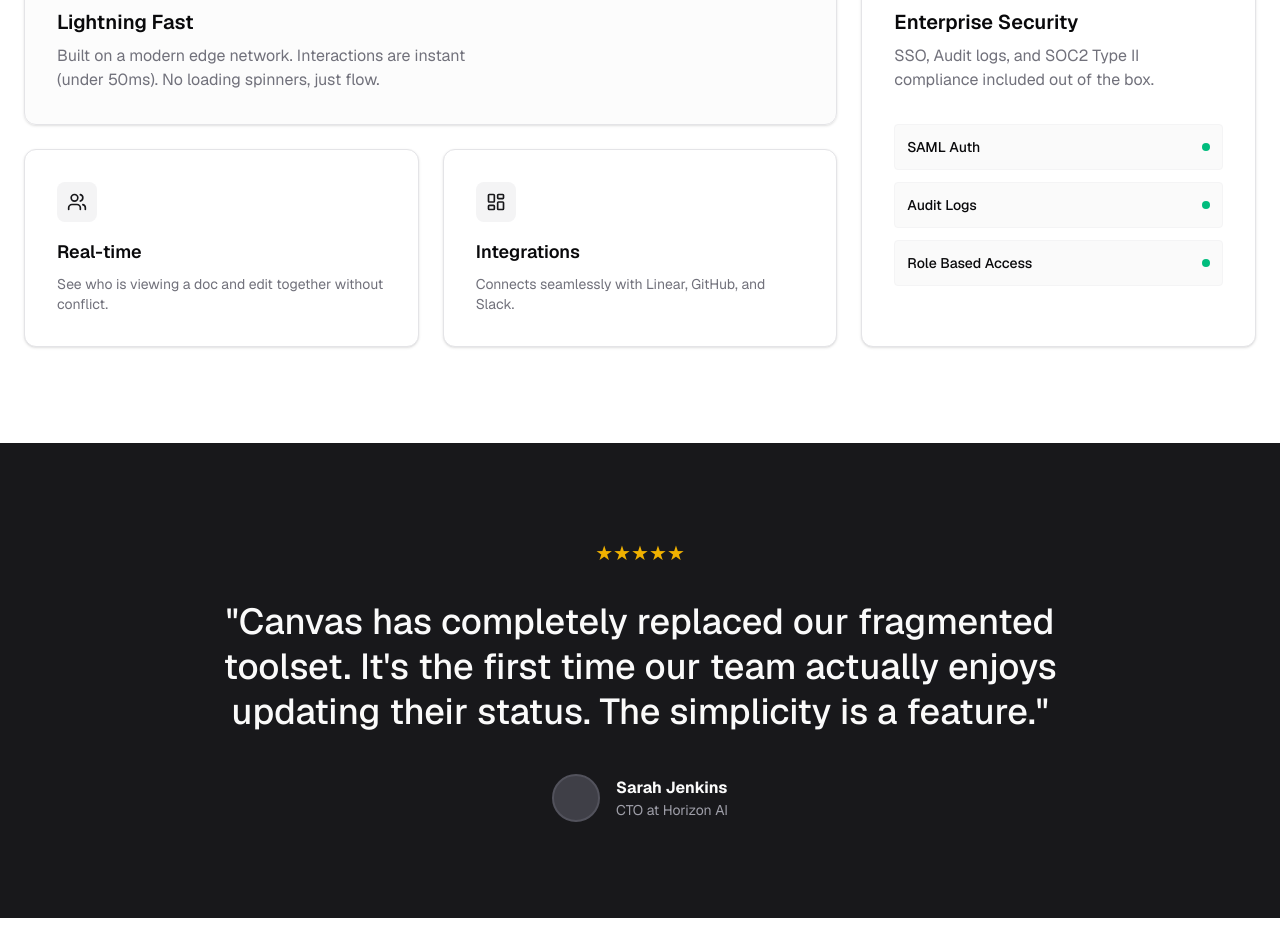
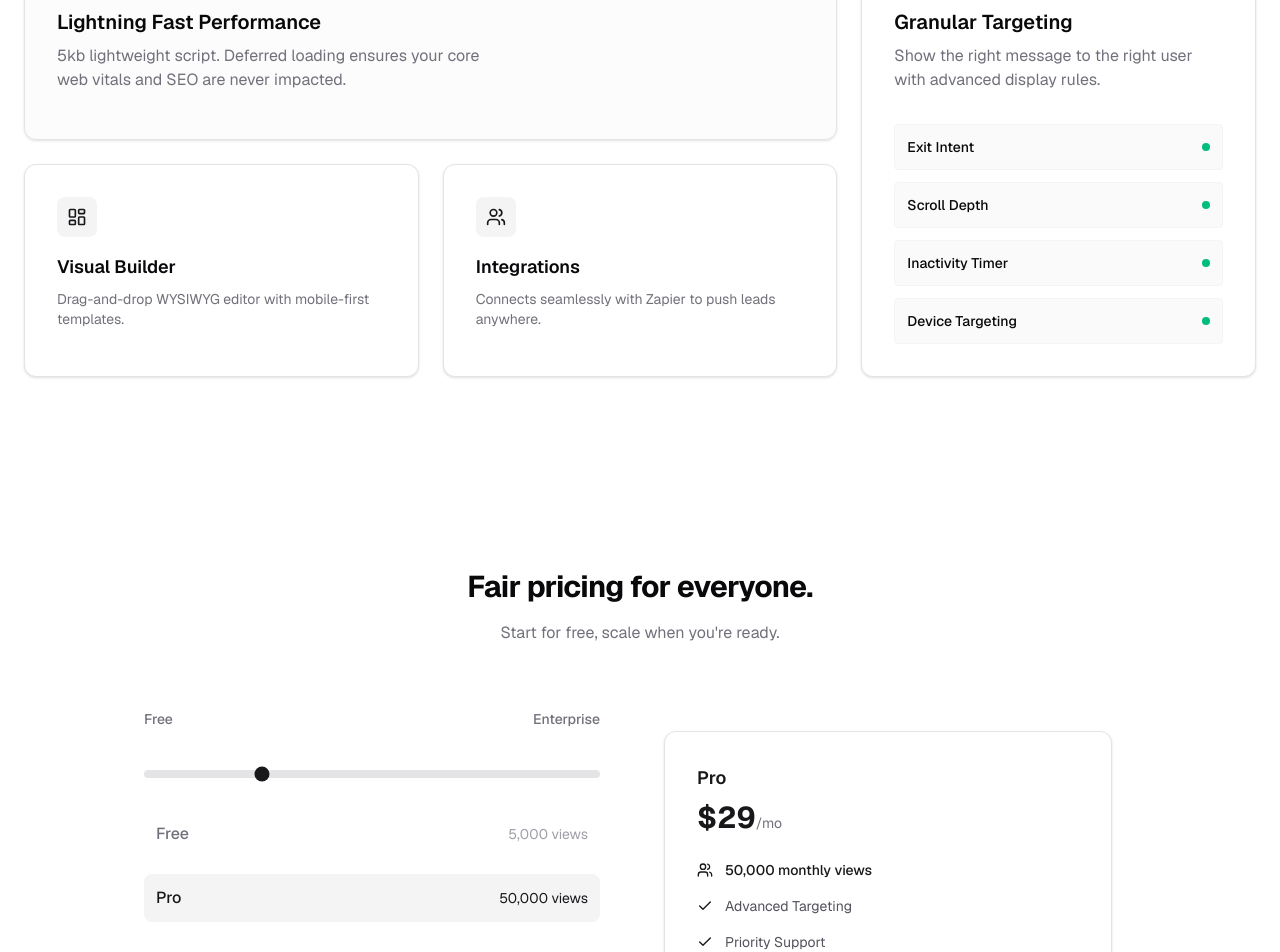
Before and after one commit to Johnathanyes/popsmart-landing, a Next.js app: page / in a window 1280 px wide. Shown: the part 1800-2752 px from the top of the page. Built offline with nearby package versions, Linux system fonts and the light colour scheme.

Commit message:
added text changes

```diff
--- a/app/page.tsx
+++ b/app/page.tsx
@@ -21,6 +21,50 @@ import { TiltDashboard } from '@/components/tilt-dashboard';
 export default function App() {
   const [scrolled, setScrolled] = useState(false);
   const [mobileMenuOpen, setMobileMenuOpen] = useState(false);
+  const [pricingTier, setPricingTier] = useState(1);
+
+  const PRICING_TIERS = [
+    {
+      name: 'Free',
+      price: '$0',
+      views: '5,000 monthly views',
+      features: ['Core Features', 'Analytics', 'No Branding'],
+      cta: 'Get Started',
+      highlight: false
+    },
+    {
+      name: 'Pro',
+      price: '$29',
+      views: '50,000 monthly views',
+      features: ['Advanced Targeting', 'Priority Support', 'Zapier Integration'],
+      cta: 'Start Free Trial',
+      highlight: false
+    },
+    {
+      name: 'Pro+',
+      price: '$49',
+      views: '100,000 monthly views',
+      features: ['Everything in Pro', 'Advanced Analytics'],
+      cta: 'Start Free Trial',
+      highlight: true
+    },
+    {
+      name: 'Pro++',
+      price: '$99',
+      views: '500,000 monthly views',
+      features: ['Everything in Pro+', 'Priority Support', 'Team Members'],
+      cta: 'Start Free Trial',
+      highlight: false
+    },
+    {
+      name: 'Enterprise',
+      price: 'Custom',
+      views: 'Unlimited monthly views',
+      features: ['Dedicated Success Manager', 'SLA Guarantees', 'Custom Contracts'],
+      cta: 'Contact Sales',
+      highlight: false
+    }
+  ];
 
   useEffect(() => {
     const handleScroll = () => setScrolled(window.scrollY > 20);
@@ -57,7 +101,7 @@ export default function App() {
               <div className="w-6 h-6 bg-zinc-950 rounded-md flex items-center justify-center">
                 <div className="w-3 h-3 border-2 border-white rounded-sm"></div>
               </div>
-              Canvas
+              PopSmart
             </a>
             <nav className="hidden md:flex items-center gap-6 text-sm font-medium text-zinc-500">
               <a href="#features" className="hover:text-zinc-900 transition-colors">Features</a>
@@ -105,7 +149,7 @@ export default function App() {
               <motion.div variants={fadeInUp} className="flex justify-center mb-8">
                 <Badge className="bg-zinc-50 text-zinc-600 hover:bg-zinc-100 px-4 py-1.5 gap-2 font-normal border-zinc-200">
                   <span className="w-2 h-2 rounded-full bg-emerald-500 animate-pulse"></span>
-                  Canvas v2.0 is now available
+                  PopSmart v1.0 is now live
                   <ChevronRight size={14} className="text-zinc-400" />
                 </Badge>
               </motion.div>
@@ -114,15 +158,15 @@ export default function App() {
                 variants={fadeInUp}
                 className="text-5xl md:text-7xl font-bold tracking-tight text-zinc-900 mb-8"
               >
-                Beautifully simple <br className="hidden md:block" />
-                project management.
+                High-converting popups, <br className="hidden md:block" />
+                zero performance cost.
               </motion.h1>
 
               <motion.p
                 variants={fadeInUp}
                 className="text-xl text-zinc-500 mb-10 max-w-2xl mx-auto leading-relaxed"
               >
-                Remove the clutter. Canvas provides a stark, powerful interface for teams who value clarity over complexity.
+                The lightweight visual builder for growth teams. Create multi-step campaigns that load instantly and never slow down your site.
               </motion.p>
 
               <motion.div variants={fadeInUp} className="flex flex-col sm:flex-row items-center justify-center gap-4 mb-16">
@@ -131,7 +175,7 @@ export default function App() {
                 </Button>
                 <Button variant="outline" size="lg" className="h-12 px-8 text-base gap-2 w-full sm:w-auto">
                   <Play size={16} />
-                  Watch Demo
+                  View Demo
                 </Button>
               </motion.div>
             </motion.div>
@@ -164,8 +208,8 @@ export default function App() {
         <section id="features" className="py-24 bg-white">
           <div className="max-w-7xl mx-auto px-6">
             <div className="max-w-2xl mb-16">
-              <h2 className="text-3xl font-bold tracking-tight mb-4">Everything you need.<br />Nothing you don't.</h2>
-              <p className="text-lg text-zinc-500">We stripped away the bloat. What's left is a pure, high-speed workflow engine designed for flow state.</p>
+              <h2 className="text-3xl font-bold tracking-tight mb-4">Everything you need.<br />Nothing that slows you down.</h2>
+              <p className="text-lg text-zinc-500">We stripped away the bloat. What's left is a pure, high-performance conversion engine.</p>
             </div>
 
             <div className="grid grid-cols-1 md:grid-cols-3 gap-6">
@@ -175,8 +219,8 @@ export default function App() {
                   <div className="w-12 h-12 bg-white rounded-lg border border-zinc-200 flex items-center justify-center mb-6 shadow-sm">
                     <Zap className="w-6 h-6 text-zinc-900" />
                   </div>
-                  <h3 className="text-xl font-semibold mb-2">Lightning Fast</h3>
-                  <p className="text-zinc-500 max-w-md">Built on a modern edge network. Interactions are instant (under 50ms). No loading spinners, just flow.</p>
+                  <h3 className="text-xl font-semibold mb-2">Lightning Fast Performance</h3>
+                  <p className="text-zinc-500 max-w-md">5kb lightweight script. Deferred loading ensures your core web vitals and SEO are never impacted.</p>
                 </div>
                 <div className="absolute right-0 top-0 h-full w-1/2 bg-gradient-to-l from-white to-transparent opacity-0 group-hover:opacity-100 transition-opacity duration-500"></div>
               </Card>
@@ -186,10 +230,10 @@ export default function App() {
                 <div className="w-12 h-12 bg-zinc-100 rounded-lg flex items-center justify-center mb-6">
                   <Shield className="w-6 h-6 text-zinc-900" />
                 </div>
-                <h3 className="text-xl font-semibold mb-2">Enterprise Security</h3>
-                <p className="text-zinc-500 mb-8">SSO, Audit logs, and SOC2 Type II compliance included out of the box.</p>
+                <h3 className="text-xl font-semibold mb-2">Granular Targeting</h3>
+                <p className="text-zinc-500 mb-8">Show the right message to the right user with advanced display rules.</p>
                 <div className="space-y-3">
-                  {['SAML Auth', 'Audit Logs', 'Role Based Access'].map((item) => (
+                  {['Exit Intent', 'Scroll Depth', 'Inactivity Timer', 'Device Targeting'].map((item) => (
                     <div key={item} className="flex items-center justify-between p-3 rounded border border-zinc-100 bg-zinc-50 text-sm font-medium">
                       {item}
                       <div className="w-2 h-2 rounded-full bg-emerald-500"></div>
@@ -201,42 +245,25 @@ export default function App() {
               {/* Small Feature 1 */}
               <Card className="p-8 border-zinc-100 hover:border-zinc-300 transition-colors">
                 <div className="w-10 h-10 bg-zinc-100 rounded-lg flex items-center justify-center mb-4">
-                  <Users className="w-5 h-5 text-zinc-900" />
+                  <LayoutDashboard className="w-5 h-5 text-zinc-900" />
                 </div>
-                <h3 className="text-lg font-semibold mb-2">Real-time</h3>
-                <p className="text-sm text-zinc-500">See who is viewing a doc and edit together without conflict.</p>
+                <h3 className="text-lg font-semibold mb-2">Visual Builder</h3>
+                <p className="text-sm text-zinc-500">Drag-and-drop WYSIWYG editor with mobile-first templates.</p>
               </Card>
 
               {/* Small Feature 2 */}
               <Card className="p-8 border-zinc-100 hover:border-zinc-300 transition-colors">
                 <div className="w-10 h-10 bg-zinc-100 rounded-lg flex items-center justify-center mb-4">
-                  <LayoutDashboard className="w-5 h-5 text-zinc-900" />
+                  <Users className="w-5 h-5 text-zinc-900" />
                 </div>
                 <h3 className="text-lg font-semibold mb-2">Integrations</h3>
-                <p className="text-sm text-zinc-500">Connects seamlessly with Linear, GitHub, and Slack.</p>
+                <p className="text-sm text-zinc-500">Connects seamlessly with Zapier to push leads anywhere.</p>
               </Card>
             </div>
           </div>
         </section>
 
-        {/* Testimonial */}
-        <section id="testimonials" className="py-24 bg-zinc-900 text-zinc-50">
-          <div className="max-w-4xl mx-auto px-6 text-center">
-            <div className="mb-8">
-              {[1, 2, 3, 4, 5].map(i => <span key={i} className="text-yellow-500 text-xl">★</span>)}
-            </div>
-            <blockquote className="text-3xl md:text-4xl font-medium leading-tight mb-10">
-              "Canvas has completely replaced our fragmented toolset. It's the first time our team actually enjoys updating their status. The simplicity is a feature."
-            </blockquote>
-            <div className="flex items-center justify-center gap-4">
-              <div className="w-12 h-12 bg-zinc-700 rounded-full border-2 border-zinc-600"></div>
-              <div className="text-left">
-                <div className="font-bold">Sarah Jenkins</div>
-                <div className="text-zinc-400 text-sm">CTO at Horizon AI</div>
-              </div>
-            </div>
-          </div>
-        </section>
+
 
         {/* Pricing */}
         <section id="pricing" className="py-24">
@@ -246,49 +273,76 @@ export default function App() {
               <p className="text-zinc-500">Start for free, scale when you're ready.</p>
             </div>
 
-            <div className="grid grid-cols-1 md:grid-cols-3 gap-8 max-w-5xl mx-auto">
-              {/* Starter */}
-              <Card className="p-8 flex flex-col border-zinc-200 hover:border-zinc-300 transition-colors">
-                <h3 className="text-lg font-semibold mb-2">Starter</h3>
-                <div className="text-3xl font-bold mb-6">$0 <span className="text-sm font-normal text-zinc-500">/mo</span></div>
+            <div className="max-w-5xl mx-auto">
+              <div className="grid grid-cols-1 md:grid-cols-2 gap-12 items-center">
+                {/* Slider Control */}
+                <div className="px-4">
+                  <div className="flex justify-between text-sm font-medium text-zinc-500 mb-8">
+                    <span>Free</span>
+                    <span>Enterprise</span>
+                  </div>
+                  <input
+                    type="range"
+                    min="0"
+                    max="4"
+                    step="1"
+                    value={pricingTier}
+                    onChange={(e) => setPricingTier(parseInt(e.target.value))}
+                    className="w-full h-2 bg-zinc-200 rounded-lg appearance-none cursor-pointer accent-zinc-900 mb-8"
+                  />
+                  <div className="space-y-4">
+                    {PRICING_TIERS.map((tier, index) => (
+                      <div
+                        key={tier.name}
+                        className={`flex justify-between items-center p-3 rounded-lg cursor-pointer transition-colors ${pricingTier === index ? 'bg-zinc-100' : 'hover:bg-zinc-50'
+                          }`}
+                        onClick={() => setPricingTier(index)}
+                      >
+                        <span className={`font-medium ${pricingTier === index ? 'text-zinc-900' : 'text-zinc-500'}`}>
+                          {tier.name}
+                        </span>
+                        <span className={`text-sm ${pricingTier === index ? 'text-zinc-900' : 'text-zinc-400'}`}>
+                          {tier.views.split(' ')[0]} views
+                        </span>
+                      </div>
+                    ))}
+                  </div>
+                </div>
+
+                {/* Dynamic Card */}
+                <div className="flex justify-center md:justify-start">
+                  <Card className="w-full max-w-md p-8 flex flex-col bg-white border-zinc-200 shadow-lg transition-all duration-300 relative">
+                    {PRICING_TIERS[pricingTier].highlight && (
+                      <div className="absolute top-0 right-0 mt-4 mr-4 bg-blue-600 text-white text-xs font-bold px-3 py-1 rounded-full">
+                        POPULAR
+                      </div>
+                    )}
+
+                    <h3 className="text-lg font-semibold mb-2 text-zinc-900">{PRICING_TIERS[pricingTier].name}</h3>
+                    <div className="text-3xl font-bold mb-6 text-zinc-900">
+                      {PRICING_TIERS[pricingTier].price}
+                      {PRICING_TIERS[pricingTier].price !== 'Custom' && <span className="text-sm font-normal text-zinc-500">/mo</span>}
+                    </div>
+
                     <div className="space-y-4 mb-8 flex-1">
-                  {['Up to 5 members', 'Basic Workflows', '1 GB Storage'].map(feat => (
+                      <div className="flex items-center gap-3 text-sm font-medium text-zinc-900">
+                        <Users size={16} /> {PRICING_TIERS[pricingTier].views}
+                      </div>
+                      {PRICING_TIERS[pricingTier].features.map(feat => (
                         <div key={feat} className="flex items-center gap-3 text-sm text-zinc-600">
                           <Check size={16} className="text-zinc-900" /> {feat}
                         </div>
                       ))}
                     </div>
-                <Button variant="outline" className="w-full">Get Started</Button>
+
+                    <Button
+                      className={`w-full bg-zinc-900 text-white hover:bg-zinc-800 cursor-pointer`}
+                    >
+                      {PRICING_TIERS[pricingTier].cta}
+                    </Button>
                   </Card>
-
-              {/* Pro */}
-              <Card className="p-8 flex flex-col bg-zinc-900 text-white border-zinc-900 ring-4 ring-zinc-100 relative md:-translate-y-4">
-                <div className="absolute top-0 right-0 -mt-3 -mr-3 bg-blue-600 text-white text-xs font-bold px-3 py-1 rounded-full">POPULAR</div>
-                <h3 className="text-lg font-semibold mb-2">Pro</h3>
-                <div className="text-3xl font-bold mb-6">$12 <span className="text-sm font-normal text-zinc-400">/user/mo</span></div>
-                <div className="space-y-4 mb-8 flex-1">
-                  {['Unlimited members', 'Advanced Analytics', 'Priority Support', 'Private Channels'].map(feat => (
-                    <div key={feat} className="flex items-center gap-3 text-sm text-zinc-300">
-                      <Check size={16} className="text-white" /> {feat}
                 </div>
-                  ))}
               </div>
-                <Button className="w-full bg-white text-zinc-900 hover:bg-zinc-100">Start Free Trial</Button>
-              </Card>
-
-              {/* Enterprise */}
-              <Card className="p-8 flex flex-col border-zinc-200 hover:border-zinc-300 transition-colors">
-                <h3 className="text-lg font-semibold mb-2">Enterprise</h3>
-                <div className="text-3xl font-bold mb-6">Custom</div>
-                <div className="space-y-4 mb-8 flex-1">
-                  {['SSO & SAML', 'Dedicated Success Manager', 'SLA Guarantees', 'Custom Contracts'].map(feat => (
-                    <div key={feat} className="flex items-center gap-3 text-sm text-zinc-600">
-                      <Check size={16} className="text-zinc-900" /> {feat}
-                    </div>
-                  ))}
-                </div>
-                <Button variant="outline" className="w-full">Contact Sales</Button>
-              </Card>
             </div>
           </div>
         </section>
@@ -301,10 +355,10 @@ export default function App() {
             <div className="col-span-2 md:col-span-1">
               <div className="flex items-center gap-2 font-bold text-xl mb-4">
                 <div className="w-5 h-5 bg-zinc-900 rounded-md"></div>
-                Canvas
+                PopSmart
               </div>
               <p className="text-sm text-zinc-500 leading-relaxed">
-                Designing the future of work with tools that get out of your way.
+                The high-performance popup builder for modern SaaS growth teams.
               </p>
             </div>
             <div>
@@ -332,7 +386,7 @@ export default function App() {
             </div>
           </div>
           <div className="pt-8 border-t border-zinc-200 flex justify-between items-center text-sm text-zinc-500">
-            <p>© 2024 Canvas Inc. All rights reserved.</p>
+            <p>© 2024 PopSmart Inc. All rights reserved.</p>
             <div className="flex gap-4">
               <a href="#" className="hover:text-zinc-900">Twitter</a>
               <a href="#" className="hover:text-zinc-900">GitHub</a>
```
Lines whose indentation alone changed are shown as unchanged.
